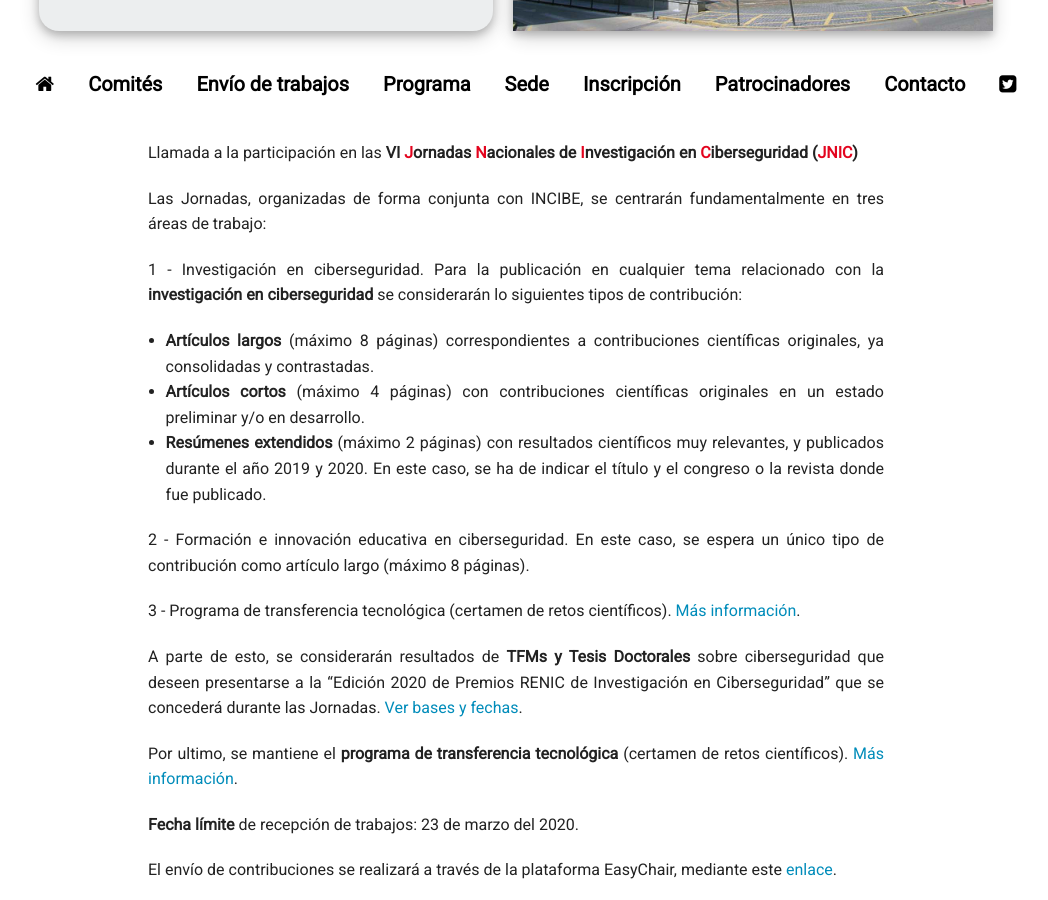
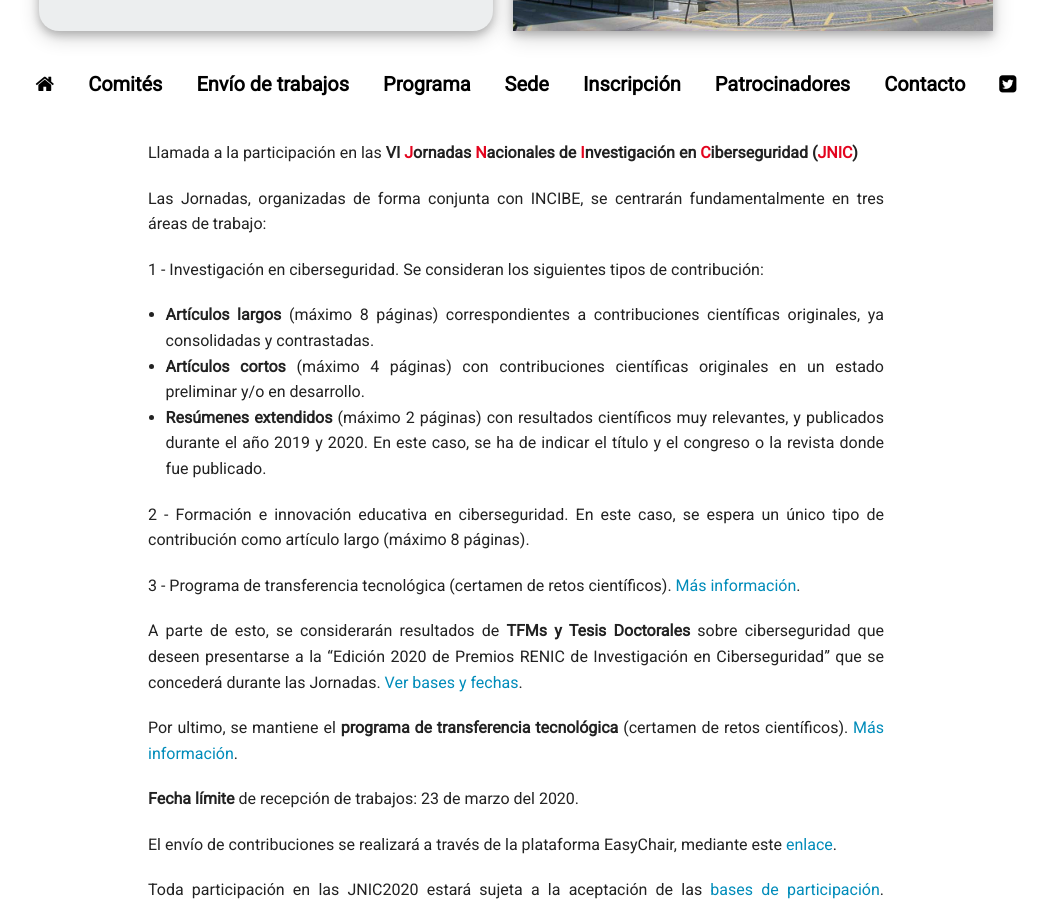
Before and after one commit to jnic2020/jnic2021.github.io, a Jekyll site: the page built from trabajos.md, in a window 1280 px wide and 900 px high, scrolled down 309 px. Shown: the whole window, without its empty margins (124-1172 px from the left). Built offline with Jekyll 4.4.1, drawn with Linux system fonts in a browser that asks for light colours; nearby versions of some CDN libraries.

```diff
--- a/trabajos.md
+++ b/trabajos.md
@@ -9,7 +9,7 @@ Llamada a la participación en las <b>VI <span style="color:#e3041e">J</span>orn
 
 Las Jornadas, organizadas de forma conjunta con INCIBE, se centrarán fundamentalmente en tres áreas de trabajo:
 
-1 - Investigación en ciberseguridad. Para la publicación en cualquier tema relacionado con la __investigación en ciberseguridad__ se considerarán lo siguientes tipos de contribución:
+1 - Investigación en ciberseguridad. Se consideran los siguientes tipos de contribución:
 
 *  __Artículos largos__ (máximo 8 páginas) correspondientes a contribuciones científicas originales, ya consolidadas y contrastadas.
 *  __Artículos cortos__ (máximo 4 páginas) con contribuciones científicas originales en un estado preliminar y/o en desarrollo.
```
